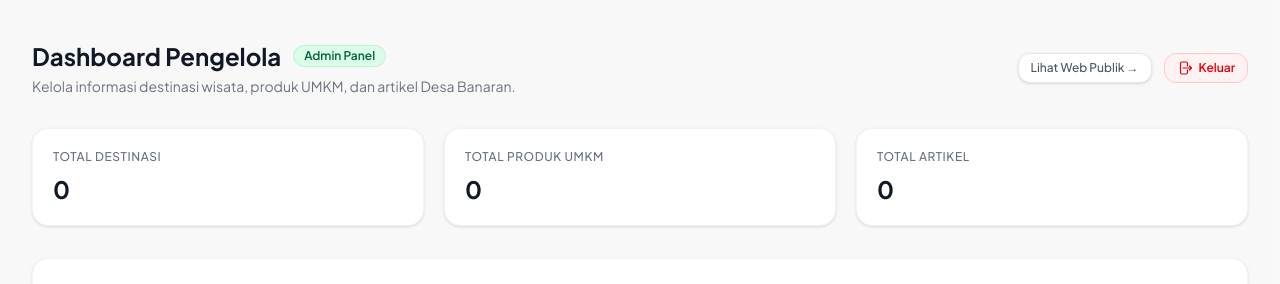
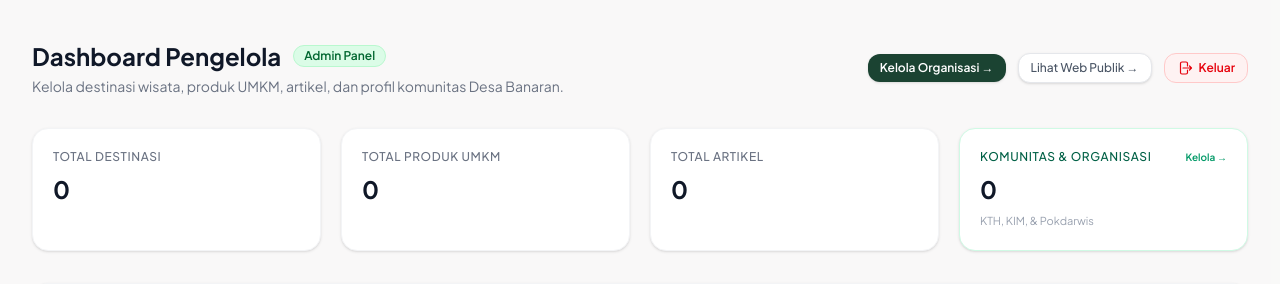
Before and after one commit to Nur-Sidik/website, a Next.js app: page /admin in a window 1280 px wide. Shown: the top 284 px of the page. Built offline with nearby package versions, Linux system fonts and the light colour scheme; no server answers; the database is empty.

Commit message:
feat: add organization data retrieval and management link to Admin Dashboard

```diff
--- a/app/admin/page.tsx
+++ b/app/admin/page.tsx
@@ -21,8 +21,8 @@ export default async function AdminDashboardPage() {
   const currentAdminId = session?.id || 0;
   const isSuperAdmin = session?.username === "Super Admin Banaran";
 
-  // 2. Tarik semua data yang dibutuhkan dari database
-  const [destinations, products, articles, admins] = await Promise.all([
+  // 2. Tarik semua data dari database (termasuk organizations)
+  const [destinations, products, articles, admins, organizations] = await Promise.all([
     prisma.destination.findMany({
       orderBy: { createdAt: "desc" },
     }),
@@ -41,12 +41,15 @@ export default async function AdminDashboardPage() {
       },
       orderBy: { createdAt: "asc" },
     }),
+    prisma.organization.findMany({
+      select: { id: true },
+    }),
   ]);
 
   return (
     <main className="min-h-screen bg-gray-50/50 py-10">
       <div className="max-w-7xl mx-auto px-4 sm:px-6 lg:px-8">
-        {/* Header Dashboard & Tombol Logout */}
+        {/* Header Dashboard & Tombol Aksi */}
         <div className="flex flex-col sm:flex-row justify-between sm:items-center gap-4 mb-8">
           <div>
             <div className="flex items-center gap-3">
@@ -58,11 +61,19 @@ export default async function AdminDashboardPage() {
               </span>
             </div>
             <p className="text-sm text-gray-500 mt-1">
-              Kelola informasi destinasi wisata, produk UMKM, dan artikel Desa Banaran.
+              Kelola destinasi wisata, produk UMKM, artikel, dan profil komunitas Desa Banaran.
             </p>
           </div>
 
-          <div className="flex items-center gap-3">
+          <div className="flex flex-wrap items-center gap-3">
+            {/* Tombol Kelola Organisasi */}
+            <Link
+              href="/admin/organisasi"
+              className="inline-flex items-center gap-1.5 px-3 py-1.5 text-xs font-semibold text-white bg-[#1B4332] hover:bg-[#143225] rounded-lg shadow-sm transition"
+            >
+              Kelola Organisasi &rarr;
+            </Link>
+
             <Link
               href="/"
               target="_blank"
@@ -74,8 +85,8 @@ export default async function AdminDashboardPage() {
           </div>
         </div>
 
-        {/* Ringkasan Statistik Singkat */}
-        <div className="grid grid-cols-1 sm:grid-cols-3 gap-5 mb-8">
+        {/* Ringkasan Statistik (Grid 4 Kolom) */}
+        <div className="grid grid-cols-1 sm:grid-cols-2 lg:grid-cols-4 gap-5 mb-8">
           <div className="bg-white p-5 rounded-xl border border-gray-100 shadow-sm">
             <p className="text-xs font-medium text-gray-500 uppercase tracking-wider">
               Total Destinasi
@@ -84,6 +95,7 @@ export default async function AdminDashboardPage() {
               {destinations.length}
             </p>
           </div>
+
           <div className="bg-white p-5 rounded-xl border border-gray-100 shadow-sm">
             <p className="text-xs font-medium text-gray-500 uppercase tracking-wider">
               Total Produk UMKM
@@ -92,6 +104,7 @@ export default async function AdminDashboardPage() {
               {products.length}
             </p>
           </div>
+
           <div className="bg-white p-5 rounded-xl border border-gray-100 shadow-sm">
             <p className="text-xs font-medium text-gray-500 uppercase tracking-wider">
               Total Artikel
@@ -100,6 +113,29 @@ export default async function AdminDashboardPage() {
               {articles.length}
             </p>
           </div>
+
+          {/* Kartu Organisasi */}
+          <Link
+            href="/admin/organisasi"
+            className="bg-white p-5 rounded-xl border border-emerald-100 hover:border-emerald-500 shadow-sm transition group flex flex-col justify-between"
+          >
+            <div>
+              <div className="flex items-center justify-between">
+                <p className="text-xs font-medium text-emerald-800 uppercase tracking-wider">
+                  Komunitas & Organisasi
+                </p>
+                <span className="text-[10px] text-emerald-600 font-semibold group-hover:underline">
+                  Kelola &rarr;
+                </span>
+              </div>
+              <p className="text-2xl font-bold text-gray-900 mt-2">
+                {organizations.length}
+              </p>
+            </div>
+            <p className="text-[11px] text-gray-400 mt-2">
+              KTH, KIM, & Pokdarwis
+            </p>
+          </Link>
         </div>
 
         {/* Modul Kelola Pengguna Admin dengan Role Check */}
```
